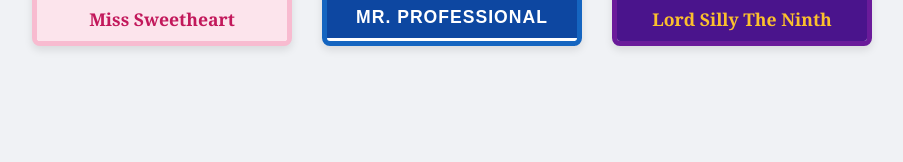
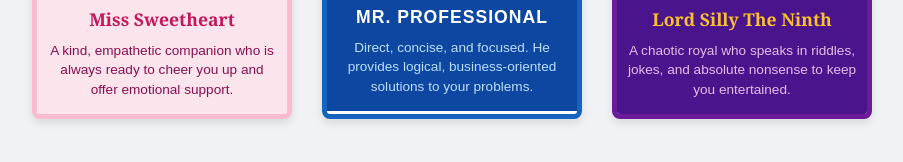
Before and after one commit to rdasgupta-3/soft-eng-group3, a website: page public/players.html in a window 1280 px wide. Shown: the part 134-296 px from the top of the page, without its empty margins (188-1091 px from the left). Drawn offline with Linux system fonts and the light colour scheme.

Commit message:
Fix: Added missing persona descriptions to pass selectSteps.js acceptance test

```diff
--- a/public/players.html
+++ b/public/players.html
@@ -9,20 +9,23 @@
 <body>
     <h1>Select Your Persona</h1>
 
-    <div class="player-grid">
+<div class="player-grid">
         <div class="player-card frame-sweetheart" onclick="location.href='/chat?persona=sweetheart'">
             <img src="images/image_4.png" alt="Miss Sweetheart">
             <div class="player-name">Miss Sweetheart</div>
+            <p class="player-description">A kind, empathetic companion who is always ready to cheer you up and offer emotional support.</p>
         </div>
 
         <div class="player-card frame-professional" onclick="location.href='/chat?persona=professional'">
             <img src="images/image_6.png" alt="Mr. Professional">
             <div class="player-name">MR. PROFESSIONAL</div>
+            <p class="player-description">Direct, concise, and focused. He provides logical, business-oriented solutions to your problems.</p>
         </div>
 
         <div class="player-card frame-silly" onclick="location.href='/chat?persona=silly'">
             <img src="images/image_5.png" alt="Lord Silly The Ninth">
             <div class="player-name">Lord Silly The Ninth</div>
+            <p class="player-description">A chaotic royal who speaks in riddles, jokes, and absolute nonsense to keep you entertained.</p>
         </div>
     </div>
 
--- a/public/style.css
+++ b/public/style.css
@@ -91,6 +91,26 @@ h1 { margin-bottom: 30px; color: #333; }
     box-shadow: 0 0 15px rgba(142, 36, 170, 0.6);
 }
 
+/* --- Persona Descriptions --- */
+.player-description {
+    font-size: 0.85rem;
+    padding: 0 10px 15px 10px;
+    margin: 0;
+    line-height: 1.4;
+}
 
-/* --- Keep existing chat styles below this --- */
-/* ... (chat-window, bubble, etc.) ... */
+/* Match the description background to the nameplate background */
+.frame-sweetheart .player-description {
+    background: #fce4ec;
+    color: #880e4f; /* Darker pink for readability */
+}
+
+.frame-professional .player-description {
+    background: #0d47a1;
+    color: #bbdefb; /* Light blue text for readability */
+}
+
+.frame-silly .player-description {
+    background: #4a148c;
+    color: #e1bee7; /* Light purple text for readability */
+}
```
